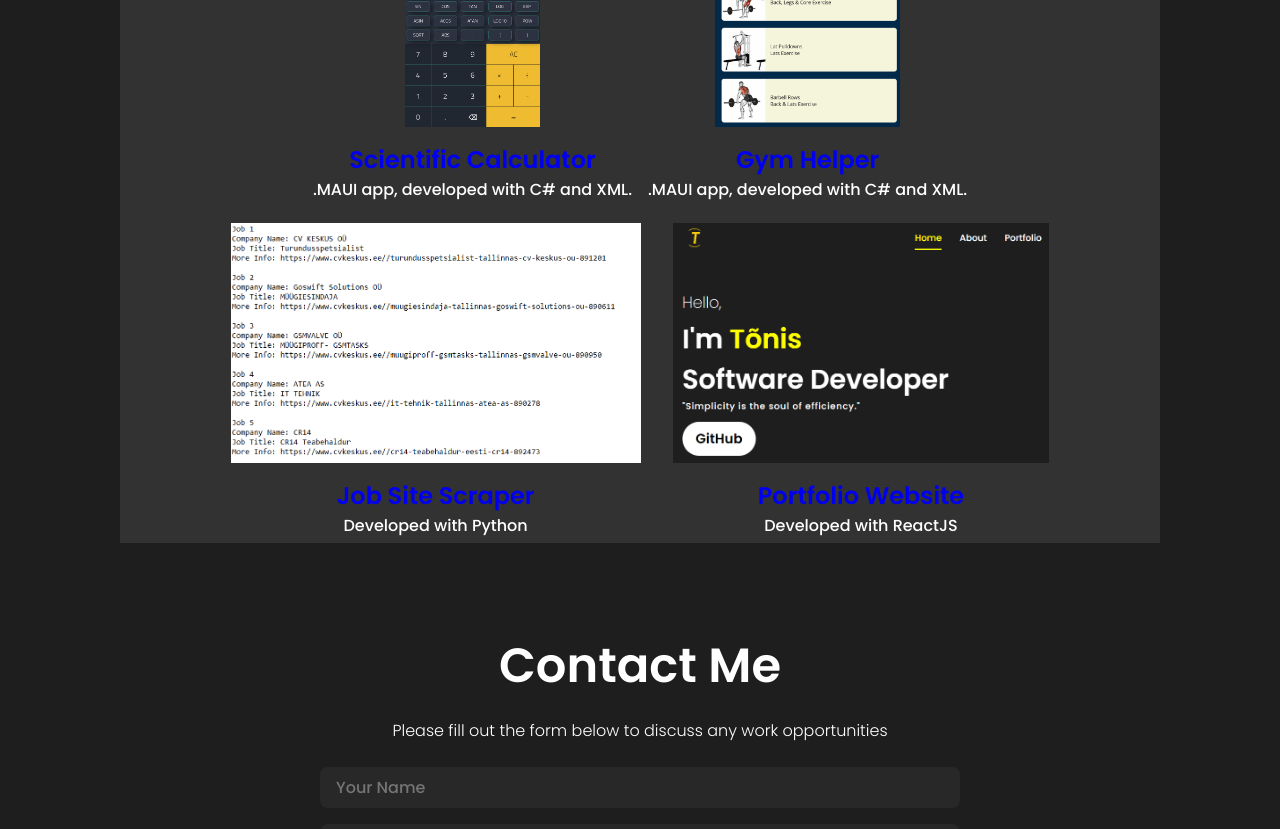
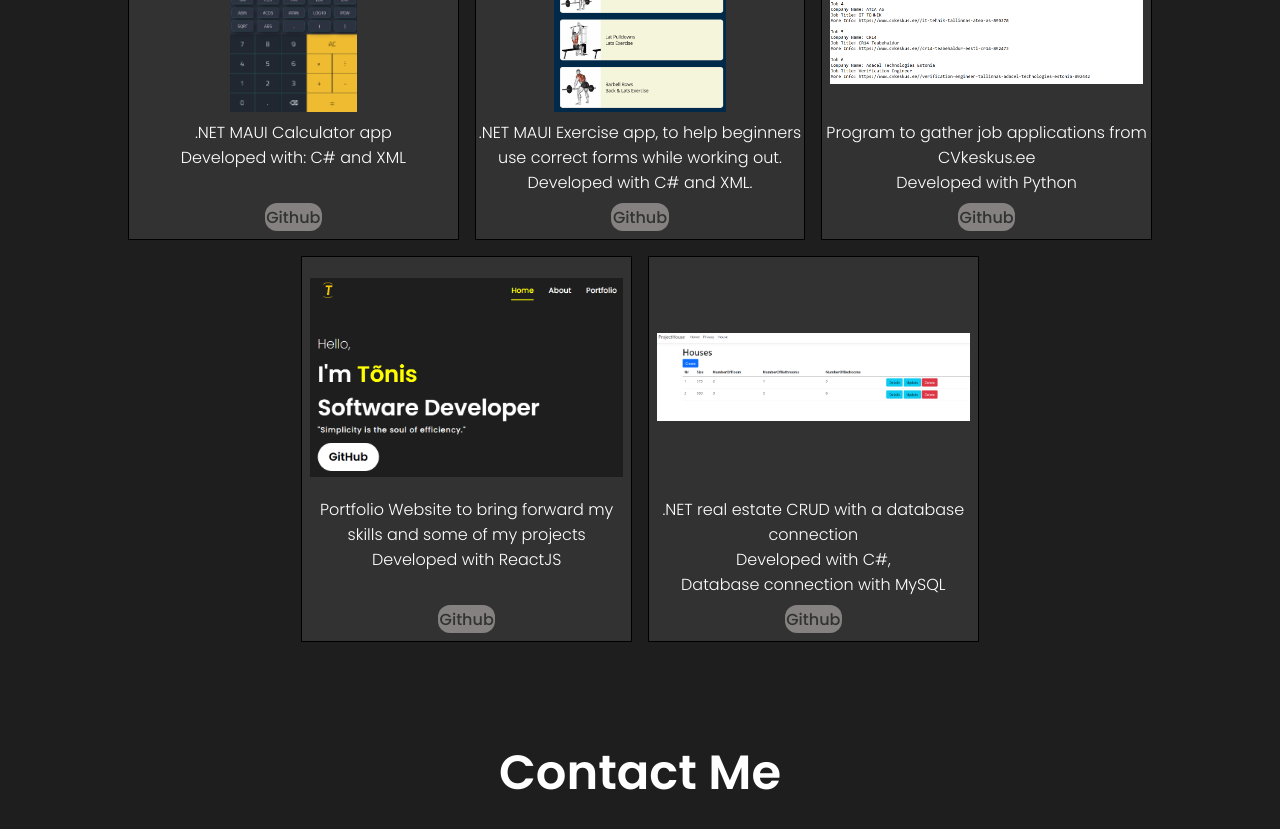
Before and after one commit to t6nislille/Portfolio-Website, a React (Create React App) app: page / in a window 1280 px wide. Shown: the part 1780-2609 px from the top of the page. Built offline with nearby package versions, Linux system fonts and the light colour scheme.

Commit message:
Update My Porfolio

```diff
--- a/src/components/Works/works.css
+++ b/src/components/Works/works.css
@@ -20,35 +20,78 @@
     font-weight: 300;
     font-size: 1rem;
     max-width: 45rem;
+    justify-content: center;
 }
 
 .worksLists {
     display: flex;
-    align-items: center;
+    align-items: stretch;
+    flex-wrap: wrap;
     justify-content: center;
-    flex-wrap: wrap;
     width: 100vw;
     max-width: 65rem;
-    background: rgb(50, 50, 50);
     margin: 0.5rem;
 }
 
 .worksList {
+    display: flex;
+    flex-direction: column;
     object-fit: cover;
-    height: 20rem;
     margin: 0.5rem;
+    flex: 1 1 calc(33.333% - 1rem);
+    max-width: calc(33.333% - 1rem);
+    background: rgb(50, 50, 50);
+    border: 1px solid black;
+    box-sizing: border-box;
+    position: relative;
+}
+
+.worksListImg {
+    display: block;
+    object-fit: contain;
+    width: 100%;
+    height: 15rem;
+    margin: 0rem;
+    padding: 0.5rem;
+    max-width: 100%;
+    max-height: 100%;
+
 }
 
 @media screen and (max-width:585px) {
     .worksList {
-        height:48vw;
+        flex: 1 1 100%;
+        max-width: 100%;
     }
 }
 
-.worksListImg {
-    object-fit: fit;
-    height: 15rem;
-    margin: 0.5rem;
-    flex-wrap: wrap;
-    max-width: 30rem;
+.worksContent {
+    flex: 1;
+    display: flex;
+    flex-direction: column;
+    align-items: center;
 }
+
+.projectButton {
+    text-decoration: none;
+    display: inline-block;
+    padding: 0.1rem 0.1rem;
+    background-color: rgb(134, 129, 129);
+    color: rgb(50, 50, 50);
+    border: none;
+    transition: background-color 0.3s ease, transform 0.3s ease;
+    border-radius: 0.75rem;
+    margin: 0.5rem auto;
+    font-size: 1rem;
+    align-self: flex-end;
+}
+
+.projectButton:hover {
+    background-color: yellow;
+    transform: translateY(-3px);
+}
+
+.projectButton:active {
+    background-color:yellow;
+    transform: translateY(0);
+}
--- a/src/components/Works/works.js
+++ b/src/components/Works/works.js
@@ -3,45 +3,64 @@ import './works.css';
 import calkulatorApp from '../../assets/calculatorAppIcon.png';
 import gymAppIcon from '../../assets/gymAppIcon.png'
 import projectSiteIcon from '../../assets/portfolioProjectIcon.png'
-import jobScrapeIcon from '../../assets/JobScrapeIcon.png'
+import jobScrapeIcon from '../../assets/webScrapePic02.png'
+import ProjectHouseIcon from '../../assets/ProjectHouseIcon02.png'
 
 const Works = () => {
     return (
         <section id='works'>
             <h2 className='worksTitle'> My Portfolio</h2>
-            <span className='worksDesc'>Featured projects!</span>
+            <span className='worksDescription'>Featured projects!</span>
             <div className='worksLists'>
 
                  <div className='worksList'>
-                    <img src={calkulatorApp} alt="calkulatorApp" className='worksListImg'/>
-                    <div className='worksListText'>
-                    <h2><a href='https://github.com/t6nislille/ScientificCalculator' target='_blank' rel='noopener noreferrer'>Scientific Calculator</a></h2>
-                        <p> .MAUI app, developed with C# and XML. </p>
+                    <div className='worksContent'>
+                        <img src={calkulatorApp} alt="calkulatorApp" className='worksListImg'/>
+                        <div className='worksDescription'>
+                            <p> .NET MAUI Calculator app <br></br> Developed with: C# and XML </p>
+                        </div>
                     </div>
+                    <a href="https://github.com/t6nislille" target="_blank" rel="noopener noreferrer" className="projectButton">Github</a>
                 </div>
 
                 <div className='worksList'>
-                    <img src={gymAppIcon} alt="gymAppIcon" className='worksListImg'/>
-                    <div className='worksListText'>
-                    <h2><a href='https://github.com/t6nislille/ProjectSsentifGenie' target='_blank' rel='noopener noreferrer'>Gym Helper</a></h2>
-                        <p> .MAUI app, developed with C# and XML. </p>
-
+                    <div className='worksContent'>
+                        <img src={gymAppIcon} alt="gymAppIcon" className='worksListImg'/>
+                        <div className='worksDescription'>
+                            <p> .NET MAUI Exercise app, to help beginners use correct forms while working out.<br></br> Developed with C# and XML. </p>
+                        </div>
                     </div>
+                    <a href="https://github.com/t6nislille/ProjectSsentifGenie" target="_blank" rel="noopener noreferrer" className="projectButton">Github</a>
                 </div>
 
                 <div className='worksList'>
-                    <img src={jobScrapeIcon} alt="jobScrapeIcon" className='worksListImg'/>
-                    <div className='worksListText'>
-                    <h2><a href='https://github.com/t6nislille/Job-List-Scraping' target='_blank' rel='noopener noreferrer'>Job Site Scraper</a></h2>
-                        <p> Developed with Python </p>
+                    <div className='worksContent'>
+                        <img src={jobScrapeIcon} alt="jobScrapeIcon" className='worksListImg'/>
+                        <div className='worksDescription'>
+                            <p>Program to gather job applications from CVkeskus.ee <br></br> Developed with Python </p>
+                        </div>
                     </div>
+                    <a href="https://github.com/t6nislille/Job-List-Scraping" target="_blank" rel="noopener noreferrer" className="projectButton">Github</a>
+
                 </div>
 
                 <div className='worksList'>
-                    <img src={projectSiteIcon} alt="projectSiteIcon" className='worksListImg'/>
-                    <div className='worksListText'>
-                    <h2><a href='https://github.com/t6nislille/Job-List-Scraping' target='_blank' rel='noopener noreferrer'>Portfolio Website</a></h2>
-                        <p> Developed with ReactJS </p>
+                    <div className='worksContent'>
+                       <img src={projectSiteIcon} alt="projectSiteIcon" className='worksListImg'/>
+                        <div className='worksDescription'>
+                            <p> Portfolio Website to bring forward my skills and some of my projects<br></br> Developed with ReactJS </p>
+                        </div>
+                    </div>
+                    <a href="https://github.com/t6nislille/Portfolio-Website" target="_blank" rel="noopener noreferrer" className="projectButton">Github</a>
+                </div>
+
+                <div className='worksList'>
+                    <div className='worksContent'>
+                        <img src={ProjectHouseIcon} alt="ProjectHouseIcon" className='worksListImg'/>
+                        <div className='worksDescription'>
+                            <p> .NET real estate CRUD with a database connection <br></br> Developed with C#,<br></br> Database connection with MySQL</p>
+                        </div>
+                        <a href="https://github.com/t6nislille/House" target="_blank" rel="noopener noreferrer" className="projectButton">Github</a>
                     </div>
                 </div>
 
```
Also changed, not shown: src/assets/ProjectHouseIcon02.png (added).
